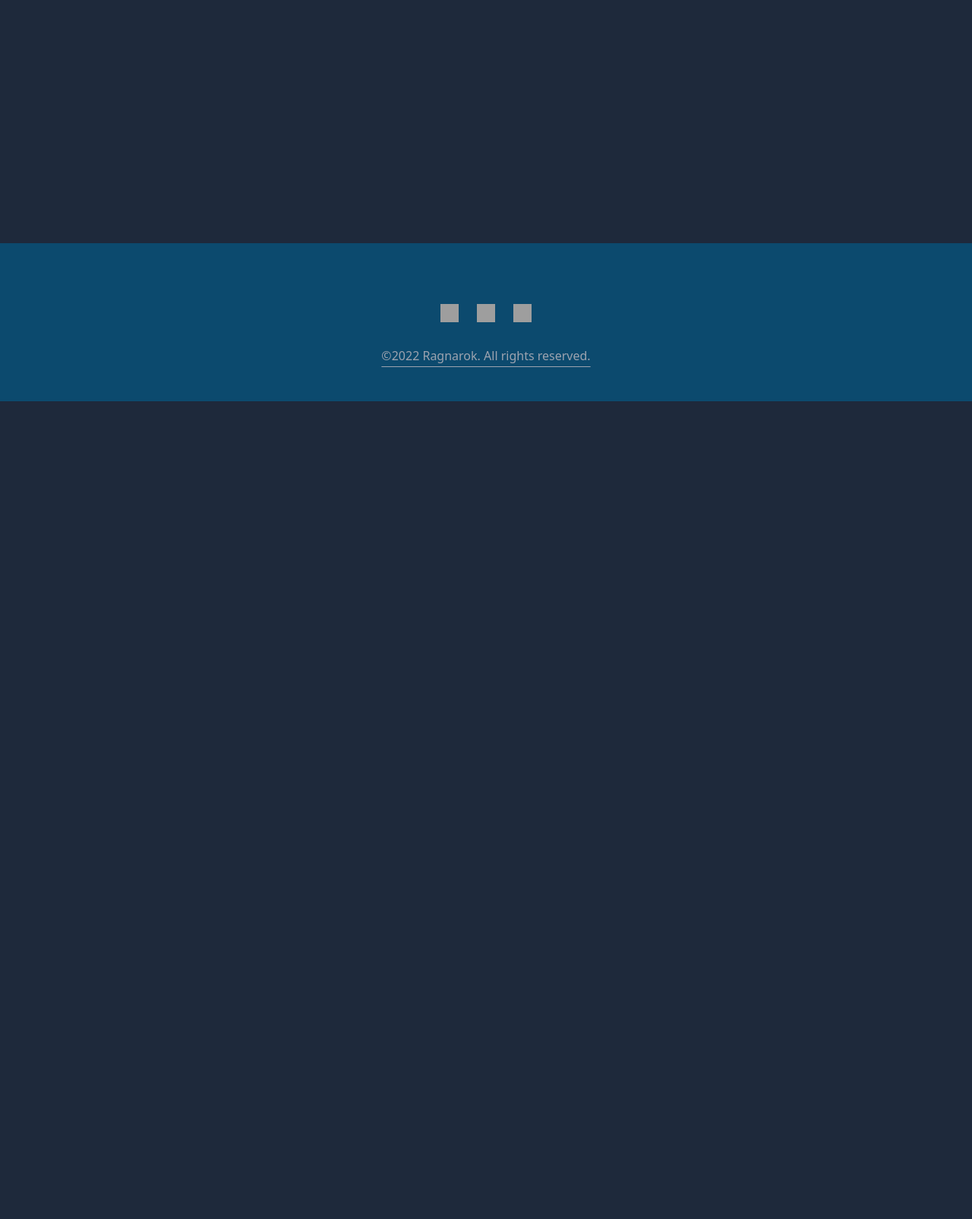
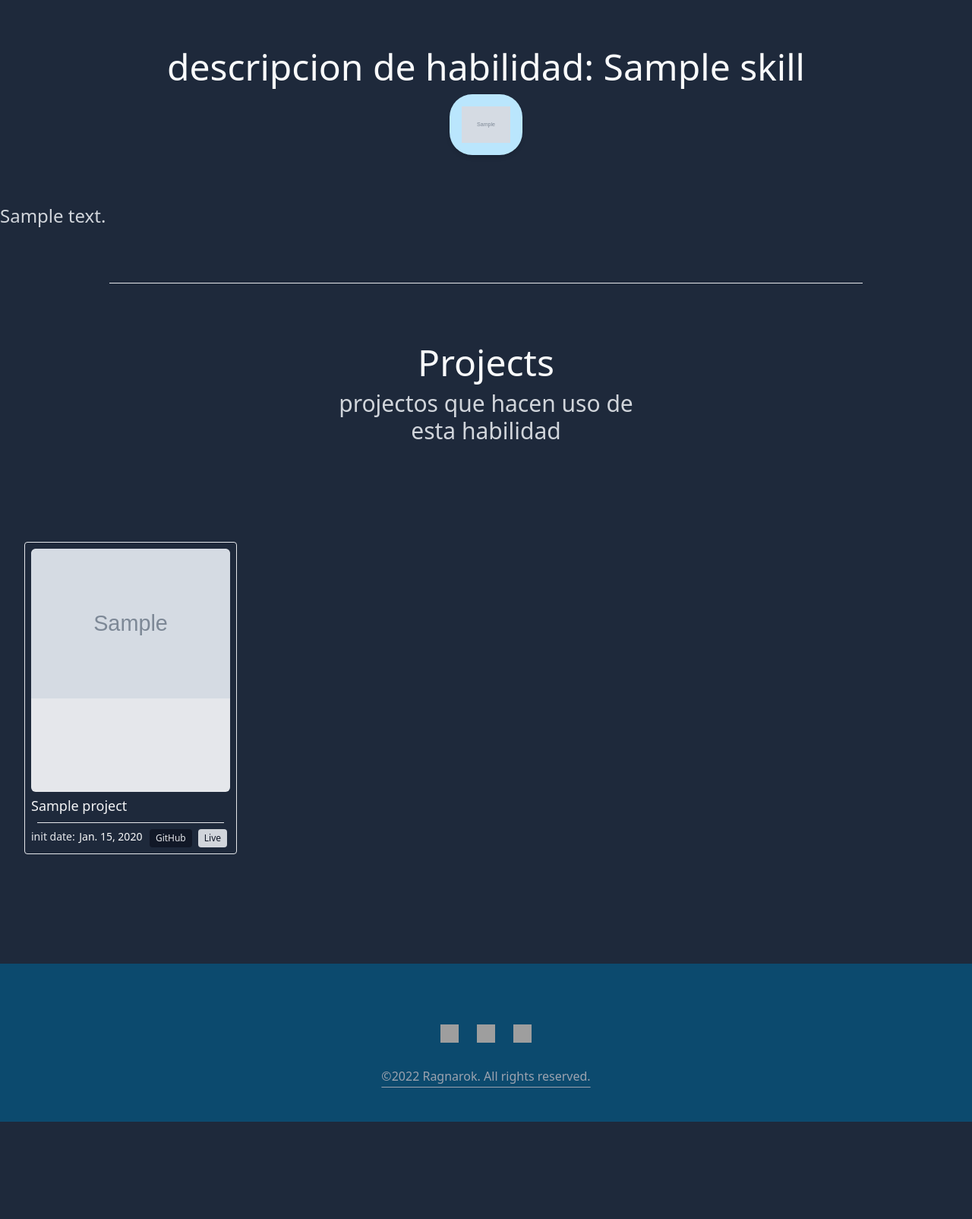
Before and after one commit to CodeRagnarok07/PortFolio_Api, a Django app: template templates/core/skill_view.html in a window 1280 px wide. Shown: the part 64-1668 px from the top of the page at 76% size. Before the commit the page ends 592 px from the top, so only its background shows below. Run offline with Django 4.2, Linux system fonts and the light colour scheme; the template is opened without the code that fills it: values that come from a table or form of the project are taken from there, others are empty; tables that the repository leaves empty hold one stand-in row (values such as "Sample post"); grey boxes marked "Sample" are stand-in pictures; some libraries are stand-ins or nearby versions; grey boxes are pictures that could not be loaded.

Commit message:
skill view and project view

```diff
--- a/core/models.py
+++ b/core/models.py
@@ -6,15 +6,20 @@
     title = models.CharField(max_length=255)
     team = models.CharField(max_length=255)
     description = models.TextField()
+    gitHub =  models.URLField( null=True, blank=True)
     init_date = models.DateField()
-    gitHub =  models.URLField( null=True, blank=True)
 
     slug = models.SlugField(null=True, blank=True)
+
+
 
     def save(self, *args, **kwargs):
         slug = slugify(self.title)
         self.slug = slug
         super(Exp, self).save(*args, **kwargs)
+
+    class Meta:
+        ordering = ["init_date"]
 
     def __str__(self):
         return self.title
@@ -27,6 +32,10 @@
     init_date = models.DateField()
 
     slug = models.SlugField(null=True, blank=True)
+
+
+    class Meta:
+        ordering = ["init_date"]
 
     def save(self, *args, **kwargs):
         slug = slugify(self.title)
@@ -43,6 +52,10 @@
     description = models.TextField()
 
     slug = models.SlugField(null=True, blank=True)
+    order = models.PositiveSmallIntegerField()
+
+    class Meta:
+        ordering = ["order"]
 
     def save(self, *args, **kwargs):
         slug = slugify(self.name)
@@ -50,17 +63,21 @@
         super(Skills, self).save(*args, **kwargs)
 
     def __str__(self):
-        return self.name
+        return f"{self.order}- {self.name}"
 
 class Projects(models.Model):
     name = models.CharField(max_length=255)
     date = models.DateField()
+
     description = models.TextField()
-    gitHub =  models.URLField()
+    post = models.TextField(blank=True)
+
+    gitHub =  models.URLField(blank=True)
+    live =  models.URLField(blank=True)
+
     image = models.FileField(null=True, blank=True, upload_to='projects')
 
     skills = models.ManyToManyField(Skills, related_name="projects")
-
     slug = models.SlugField(null=True, blank=True)
 
     def save(self, *args, **kwargs):
--- a/core/urls.py
+++ b/core/urls.py
@@ -2,5 +2,6 @@
 from .views import *
 urlpatterns = [
     path('', home, name="home"),
-    path('<str:project_slug>/', project_view, name="project_view")
+    path('<str:project_slug>/', project_view, name="project_view"),
+    path('skill/<str:skill_slug>/', skill_view, name="skill_view")
 ]
--- a/templates/core/components/formation.html
+++ b/templates/core/components/formation.html
@@ -38,7 +38,3 @@
             </div>
         </div>
         <!-- endFormacion -->
-
-        <div class="mx-36">
-            <hr>
-        </div>
--- a/templates/core/skill_view.html
+++ b/templates/core/skill_view.html
@@ -1,7 +1,100 @@
 {% extends 'base.html' %}
 
 
-{% block title %}{{project}} {% endblock title %}
+{% block title %}{{skill.name}}{% endblock title %}
 
 {% block content %}
-{% endblock content %}
+<div class="my-32 container mx-auto">
+
+    <div class="max-w-full mb-24">
+        <div class="my-12">
+
+            <h1 class="text-gray-50 text-5xl text-center pb-3">descripcion de habilidad: {{skill.name}}</h1>
+
+            <div class="flex justify-center">
+                <div class="h-24 w-24">
+                    <div class="rounded-[30px] bg-sky-200 p-4 shadow-md flex justify-center items-center">
+
+                        <img src="{{ skill.image.url }}" alt="">
+                    </div>
+                </div>
+
+            </div>
+            <p class="xl:text-2xl text-1xl mt-12  text-gray-300 pb-6 mx-12 mx-auto ">
+                {{ skill.description}}
+            </p>
+
+        </div>
+
+        <div class="mx-36 mb-12">
+            <hr>
+        </div>
+
+        <div class=" flex justify-center ">
+            <div class="my-8">
+                <h1 class="text-gray-50 text-5xl text-center pb-3">Projects</h1>
+                <p class="xl:text-3xl text-2xl text-center text-gray-300 pb-6 sm:w-4/6 w-5/6 mx-auto">
+                    projectos que hacen uso de esta habilidad </p>
+            </div>
+        </div>
+
+        <div class="max-w-2xl mx-auto p-4 sm:py-12 sm:px-6 lg:max-w-7xl lg:px-8">
+
+            <div class=" mt-6 grid grid-cols-1 gap-y-10 gap-x-6 sm:grid-cols-2 lg:grid-cols-4 xl:gap-x-8">
+
+                {% for p in projects %}
+                <!-- iten -->
+                <div class="border rounded p-2 group ">
+
+
+                    <a href="{% url 'project_view' p.slug %}">
+
+                        <div
+                            class="w-full min-h-80 bg-gray-200 aspect-w-1 aspect-h-1 rounded-md overflow-hidden group-hover:opacity-75 ">
+                            <img class="rounded-t-lg w-full h-full object-center object-cove" src="{{ p.image.url }}"
+                                alt="">
+                        </div>
+                    </a>
+
+                    <div class="mt-1 flex flex-grap">
+                        <div>
+                            <h3 class="text-md text-gray-100">
+
+                                <span aria-hidden="true" class="inset-0"></span>
+                                {{p.name}}
+
+
+                            </h3>
+                        </div>
+
+                    </div>
+                    <div class="m-2">
+                        <hr>
+
+                    </div>
+                    <div class="flex justify-between">
+                        <p class="text-sm font-medium text-gray-200 ">init date:</p>
+                        <p class="text-sm text-gray-50"> {{p.date}}</p>
+
+                        <div class="flex justify-between ">
+                            <a class="px-2 py-1 mx-1 bg-gray-900 text-gray-200 text-xs rounded hover:bg-gray-800"
+                                href="#">GitHub</a>
+                            <a class="px-2 py-1 mx-1 bg-gray-300 text-gray-900 text-xs rounded hover:bg-gray-400"
+                                href="#">Live</a>
+                        </div>
+                    </div>
+
+
+                </div>
+                <!-- enditen... -->
+                {% endfor %}
+            </div>
+
+
+        </div>
+    </div>
+
+
+
+
+    {% endblock content %}
--- a/templates/footer.html
+++ b/templates/footer.html
@@ -1,6 +1,6 @@
 {% load static %}
 <!-- Footer -->
-<footer class="bg-sky-900 flex-grap w-full h-full mt-96  p-0">
+<footer class="bg-sky-900 flex-grap w-full h-full mt-24  p-0">
     <div class="max-w-screen-xl px-4 py-12 mx-auto space-y-8 overflow-hidden sm:px-6 lg:px-8">
         <!-- <nav class="flex flex-wrap justify-center -mx-5 -my-2">
             <div class="px-5 py-2">
```
Also changed, not shown: core/views.py (+10 -0 lines), templates/core/components/contact.html (+3 -11 lines), templates/core/components/header.html (+9 -1 lines), templates/core/components/projects.html (+9 -0 lines), templates/core/components/skills.html (+4 -3 lines), templates/core/home.html (+7 -1 lines), templates/core/project_view.html (+26 -20 lines), core/migrations/0004_alter_exp_options_alter_formation_options_and_more.py (added).
